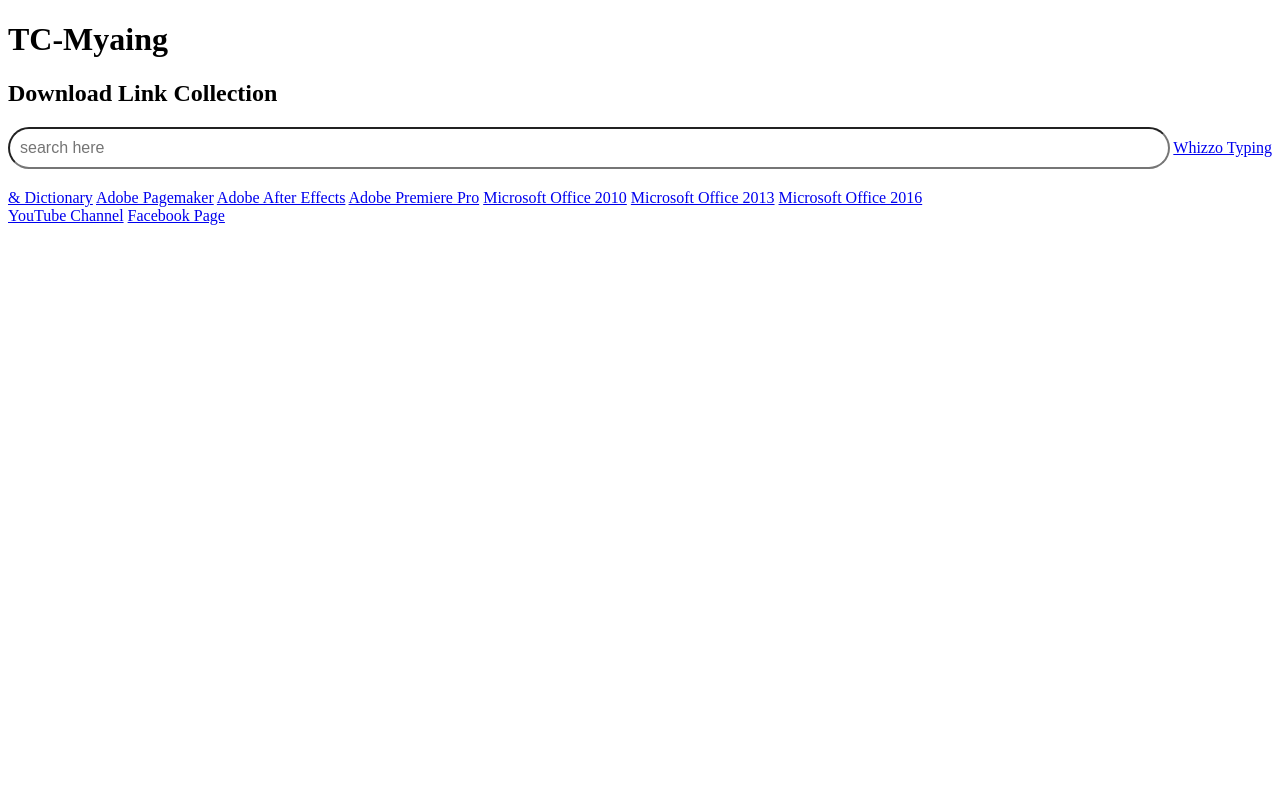
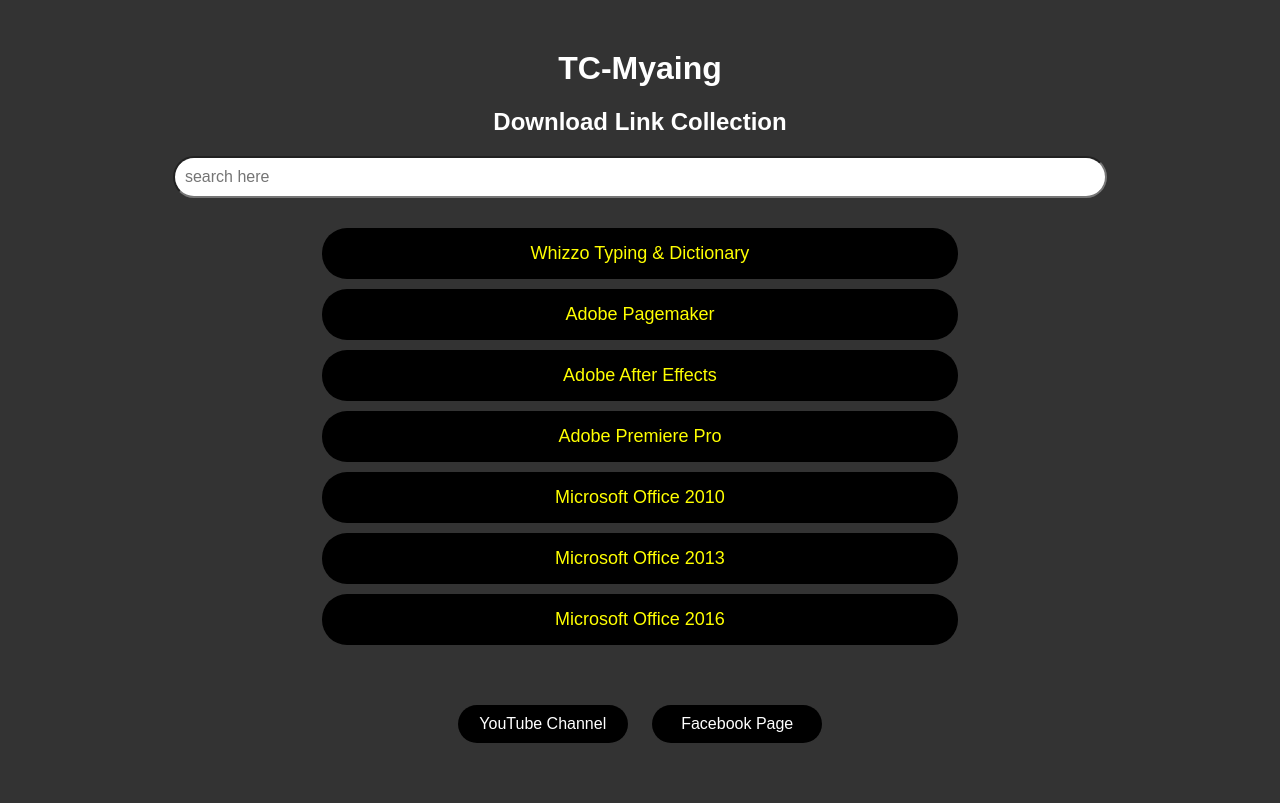
Before and after one commit to tinnaingoo/tcm-link, a PHP site: page / in a window 1280 px wide. Before the commit the page ends 225 px from the top, so only its background shows below. Run offline with PHP 8.4, Linux system fonts and the light colour scheme.

Commit message:
Update styles.css

```diff
--- a/css/styles.css
+++ b/css/styles.css
@@ -5,3 +5,39 @@
             font-size: 16px;
             border-radius: 30px;
         }
+
+        body {
+            font-family: Arial, sans-serif;
+            background-color: #333;
+            color: #fff;
+            text-align: center;
+        }
+        .container {
+            margin: 50px auto;
+            width: 80%;
+        }
+
+        .button {
+            display: block;
+            width: 60%;
+            padding: 15px;
+            margin: 10px auto;
+            background-color: #000;
+            color: #ff0;
+            text-decoration: none;
+            font-size: 18px;
+            border-radius: 25px;
+        }
+        .subscribe-buttons {
+            margin-top: 50px;
+        }
+        .subscribe-button {
+            display: inline-block;
+            width: 150px;
+            padding: 10px;
+            margin: 10px;
+            background-color: #000;
+            color: #fff;
+            text-decoration: none;
+            border-radius: 25px;
+        }
```
Lines whose indentation alone changed are shown as unchanged.
